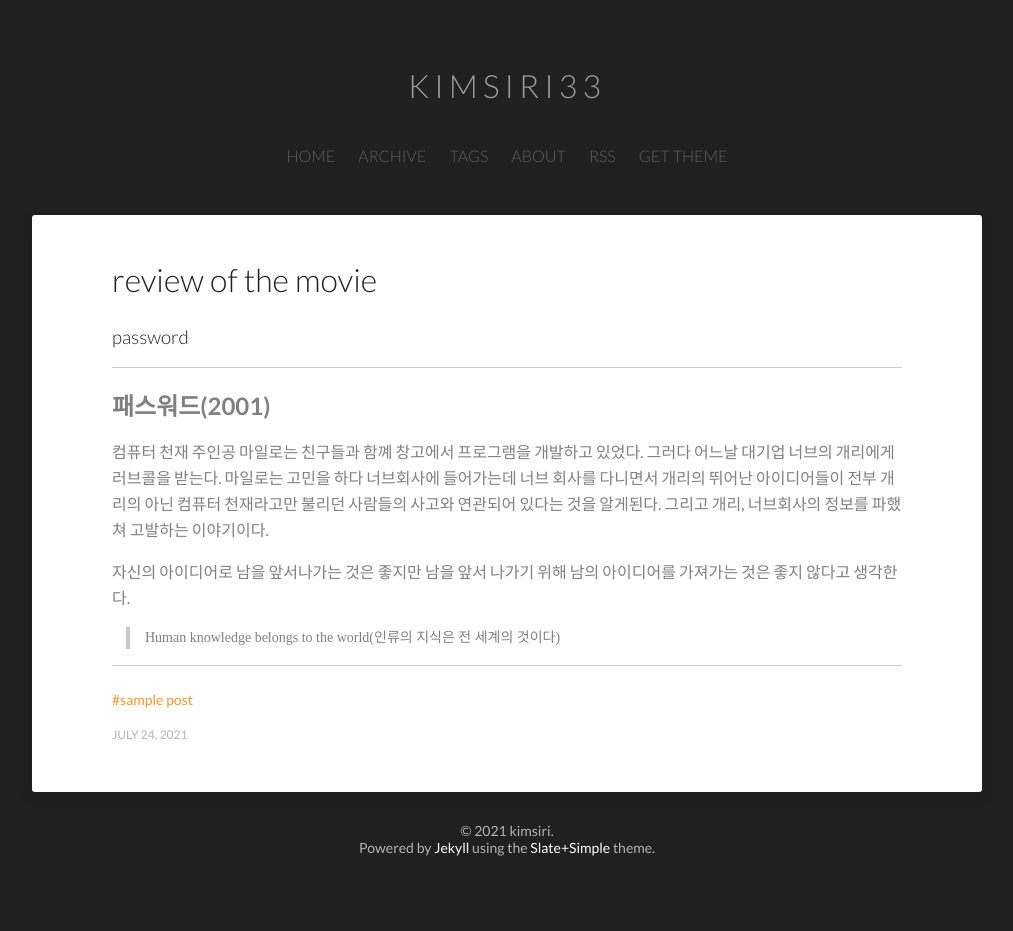
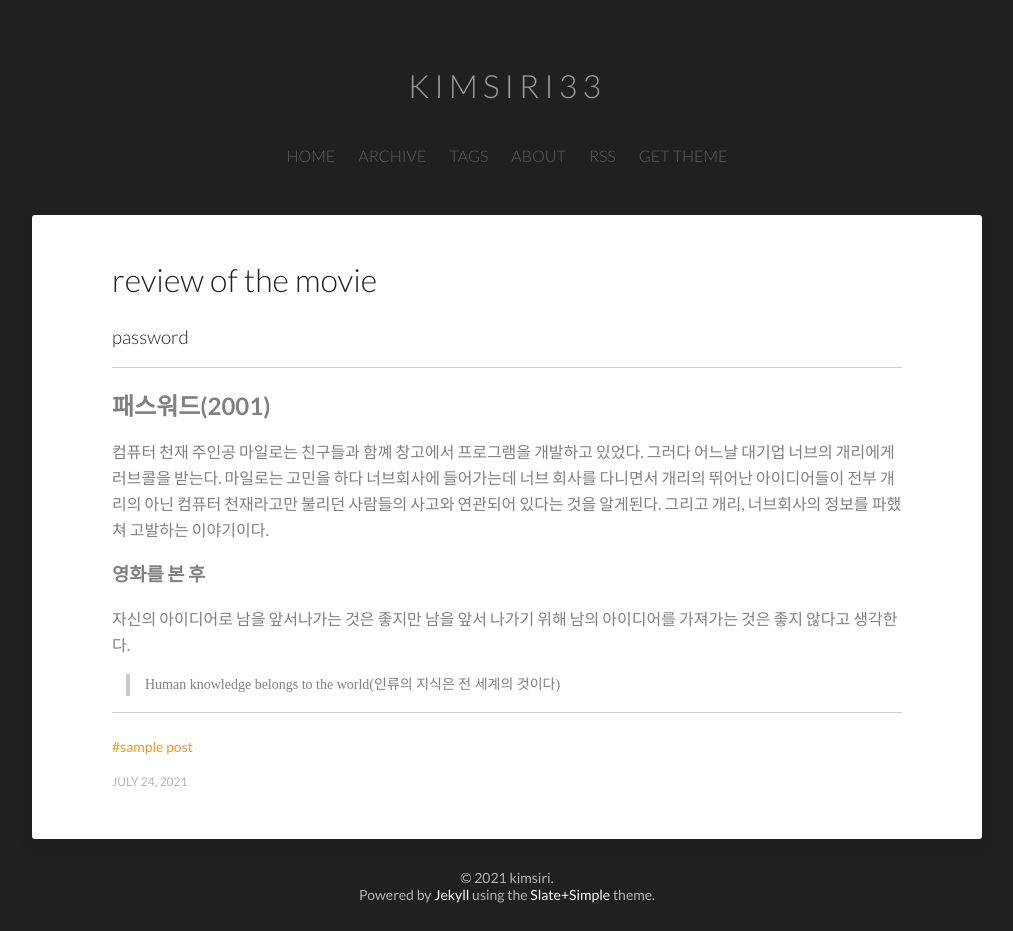
Before and after one commit to kimsiri33/kimsiri33.github.com, a Jekyll site: the page built from _posts/2021-07-24-password.md, in a window 1280 px wide. Shown: the whole page, without its empty margins (133-1146 px from the left). Built offline with Jekyll 4.4.1, drawn with Linux system fonts in a browser that asks for light colours; before the commit the page ends 900 px from its top, so only the background shows below that.

Commit message:
Update 2021-07-24-password.md

```diff
--- a/_posts/2021-07-24-password.md
+++ b/_posts/2021-07-24-password.md
@@ -15,7 +15,10 @@ date-string: JULY 24, 2021
 전부 개리의 아닌 컴퓨터 천재라고만 불리던 사람들의 사고와 연관되어 있다는 것을 알게된다.
 그리고 개리, 너브회사의 정보를 파했쳐 고발하는 이야기이다.
 
+### 영화를 본 후
+
 자신의 아이디어로 남을 앞서나가는 것은 좋지만
 남을 앞서 나가기 위해 남의 아이디어를 가져가는
 것은 좋지 않다고 생각한다.
+
 > Human knowledge belongs to the world(인류의 지식은 전 세계의 것이다)
```
